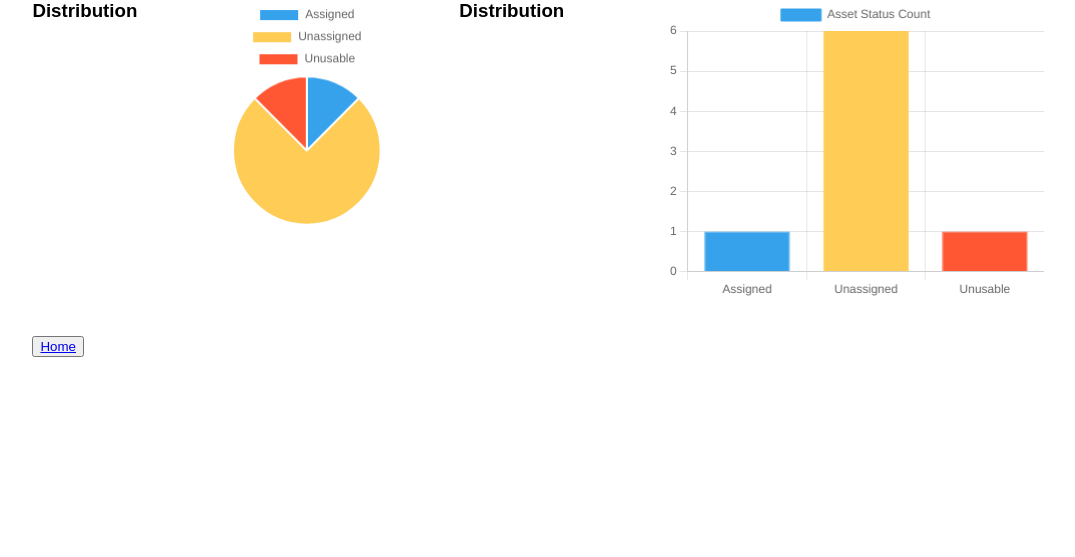
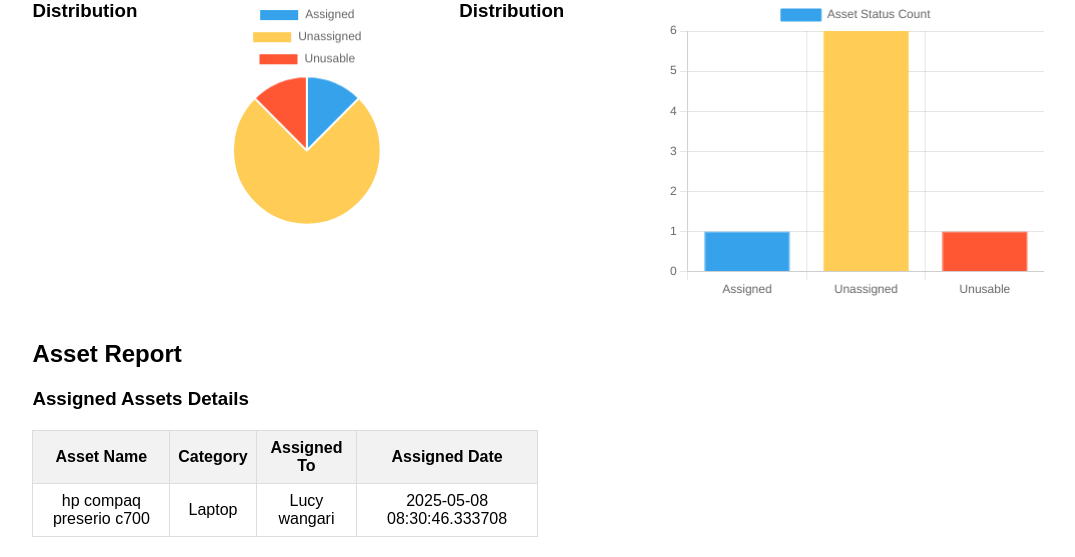
Before and after one commit to Segeant-r/itinventory, a Flask app: page /report in a window 1280 px wide. Shown: the part 342-899 px from the top of the page, without its empty margins (102-1177 px from the left). Before the commit the page ends 699 px from the top, so only its background shows below. Run offline with Flask 3, Linux system fonts and the light colour scheme; a user stored in the database is signed in.

Commit message:
added  the reporting model

```diff
--- a/app.py
+++ b/app.py
@@ -15,6 +15,7 @@ class User(db.Model):
     id = db.Column(db.Integer, primary_key=True)
     username = db.Column(db.String(100), unique=True, nullable=False)
     password = db.Column(db.String(200), nullable=False)
+    department_id = db.Column(db.Integer, db.ForeignKey('department.id'), nullable=False)  # Added department
 
 class Asset(db.Model):
     id = db.Column(db.Integer, primary_key=True)
@@ -30,6 +31,12 @@ class ReturnedAsset(db.Model):
     returned_by = db.Column(db.String(100))
     condition = db.Column(db.String(100))  # usable or unusable
     returned_date = db.Column(db.DateTime, default=datetime.utcnow)
+
+class Department(db.Model):
+    id = db.Column(db.Integer, primary_key=True)
+    name = db.Column(db.String(100), unique=True, nullable=False)
+    users = db.relationship('User', backref='department', lazy=True)
+
 
 # ========== ROUTES ==========
 @app.route('/')
@@ -143,13 +150,27 @@ def report():
     if 'user' not in session:
         return redirect('/login')
 
+    # Fetch all assets that are assigned
+    assigned_assets = Asset.query.filter_by(status='assigned').all()
+
+    # Prepare the report data
+    report_data = []
+    for asset in assigned_assets:
+        report_data.append({
+            'asset_name': asset.name,
+            'category': asset.category,
+            'assigned_to': asset.assigned_to,
+            'assigned_date': asset.assigned_date
+        })
+
     total_assets = Asset.query.count()
-    assigned_assets = Asset.query.filter_by(status='assigned').count()
+    assigned_assets_count = len(report_data)  # Count assigned assets
     unassigned_assets = Asset.query.filter_by(status='unassigned').count()
     unusable_assets = Asset.query.filter_by(status='unusable').count()
 
-    return render_template('report.html', total=total_assets, assigned=assigned_assets,
-                           unassigned=unassigned_assets, unusable=unusable_assets)
+    return render_template('report.html', total=total_assets, assigned=assigned_assets_count,
+                           unassigned=unassigned_assets, unusable=unusable_assets, report_data=report_data)
+
 
 # ========== INITIALIZE ==========
 if __name__ == '__main__':
--- a/templates/report.html
+++ b/templates/report.html
@@ -98,7 +98,7 @@
         </div>
 
         <!-- Back to home link -->
-        <p><button><a href="{{ url_for('home') }}">Home</a></button></p>
+
     </div>
 
     <!-- Chart.js Scripts -->
@@ -143,6 +143,39 @@
     </script>
 
 <!-- <p><a href="{{ url_for('home') }}">← Back to Home</a></p> -->
+<div class="container">
+    <h2>Asset Report</h2>
+    <!-- <p><a href="{{ url_for('home') }}">← Back to Home</a></p>
+
+    <h3>Total Assets: {{ total }}</h3>
+    <h3>Assigned Assets: {{ assigned }}</h3>
+    <h3>Unassigned Assets: {{ unassigned }}</h3>
+    <h3>Unusable Assets: {{ unusable }}</h3> -->
+
+    <h3>Assigned Assets Details</h3>
+    <table>
+        <thead>
+            <tr>
+                <th>Asset Name</th>
+                <th>Category</th>
+                <th>Assigned To</th>
+                <th>Assigned Date</th>
+            </tr>
+        </thead>
+        <tbody>
+            {% for item in report_data %}
+            <tr>
+                <td>{{ item.asset_name }}</td>
+                <td>{{ item.category }}</td>
+                <td>{{ item.assigned_to }}</td>
+                <td>{{ item.assigned_date }}</td>
+            </tr>
+            {% endfor %}
+        </tbody>
+    </table>
+
+
+</div>
 
 </body>
 </html>
```
Also changed, not shown: instance/inventory.db.
